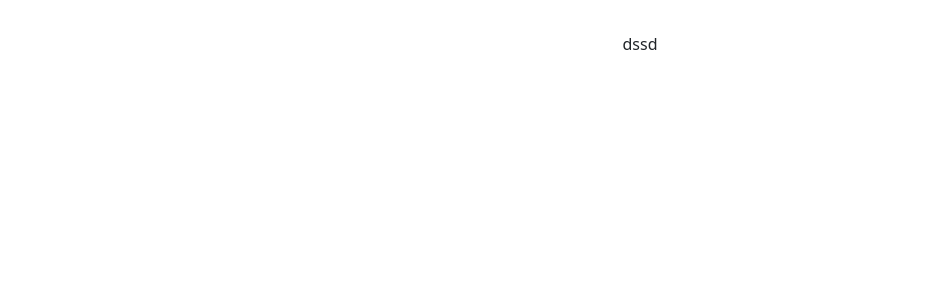
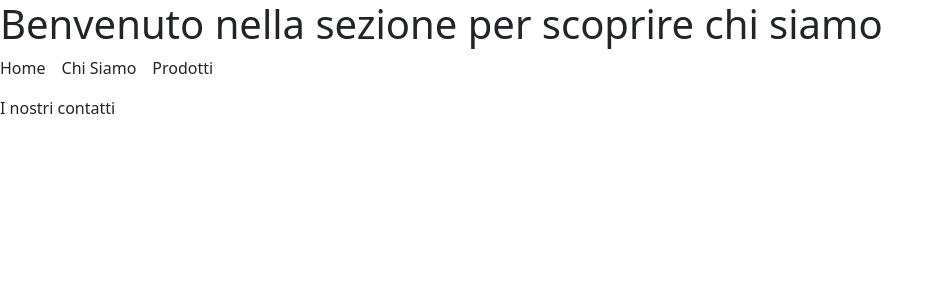
Before and after one commit to MicheleTodeschini/react-router, a React (Vite) app: page /ChiSiamo in a window 1280 px wide. Shown: the top 300 px of the page, without its empty margins (0-944 px from the left). Built offline with nearby package versions, Linux system fonts and the light colour scheme.

Commit message:
add navigation between pages

```diff
--- a/src/App.jsx
+++ b/src/App.jsx
@@ -1,12 +1,19 @@
 import { BrowserRouter, Routes, Route } from 'react-router-dom'
-import './App.css'
-
+import HomePage from './pages/HomePage'
+import ChiSiamo from './pages/ChiSiamo'
+import Prodotti from './pages/Prodotti'
 function App() {
 
 
   return (
     <>
-     <p>dssd</p>
+    <BrowserRouter>
+      <Routes>
+        <Route path='/' element={<HomePage/>} />
+        <Route path='/ChiSiamo' element={<ChiSiamo/>}/>
+        <Route path='/Prodotti' element={<Prodotti/>}/>
+        </Routes>
+     </BrowserRouter>
     </>
   )
 }
--- /dev/null
+++ b/src/pages/ChiSiamo.jsx
@@ -0,0 +1,25 @@
+export default function ChiSiamo() {
+
+    return(
+        <>
+            <h1>Benvenuto nella sezione per scoprire chi siamo</h1>
+
+             <ul className='list-unstyled d-flex  gap-3'>
+    <li className="nav-item">
+         <a className="nav-link " aria-current="page" href="/">Home</a>
+     </li>
+      <li className="nav-item ">
+         <a className="nav-link" aria-current="page" href="/ChiSiamo">Chi Siamo</a>
+     </li>
+     <li className="nav-item ">
+         <a className="nav-link" aria-current="page" href="/Prodotti">Prodotti</a>
+     </li>
+     </ul>
+
+
+            <p>I nostri contatti</p>
+        </>
+    )
+
+
+}
--- /dev/null
+++ b/src/pages/HomePage.jsx
@@ -0,0 +1,22 @@
+export default function HomePage() {
+
+    return(
+        <>
+            <h1>Benvenuto nel nostro nuovo shop!</h1>
+
+     <ul className='list-unstyled d-flex  gap-3'>
+    <li className="nav-item">
+         <a className="nav-link " aria-current="page" href="/">Home</a>
+     </li>
+      <li className="nav-item ">
+         <a className="nav-link" aria-current="page" href="/ChiSiamo">Chi Siamo</a>
+     </li>
+     <li className="nav-item ">
+         <a className="nav-link" aria-current="page" href="/Prodotti">Prodotti</a>
+     </li>
+     </ul>
+        </>
+    )
+
+
+}
--- /dev/null
+++ b/src/pages/Prodotti.jsx
@@ -0,0 +1,22 @@
+export default function Prodotti() {
+
+    return(
+        <>
+            <h1>Benvenuto nella sezione prodotti</h1>
+
+     <ul className='list-unstyled d-flex  gap-3'>
+    <li className="nav-item">
+         <a className="nav-link " aria-current="page" href="/">Home</a>
+     </li>
+      <li className="nav-item ">
+         <a className="nav-link" aria-current="page" href="/ChiSiamo">Chi Siamo</a>
+     </li>
+     <li className="nav-item ">
+         <a className="nav-link" aria-current="page" href="/Prodotti">Prodotti</a>
+     </li>
+     </ul>
+        </>
+    )
+
+
+}
```
Also changed, not shown: src/index.css (line endings or trailing spaces).
